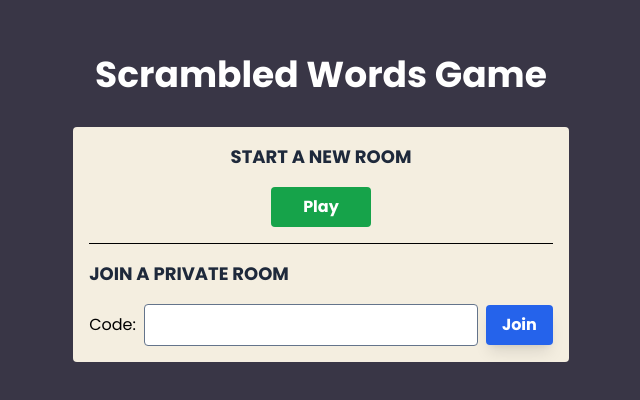
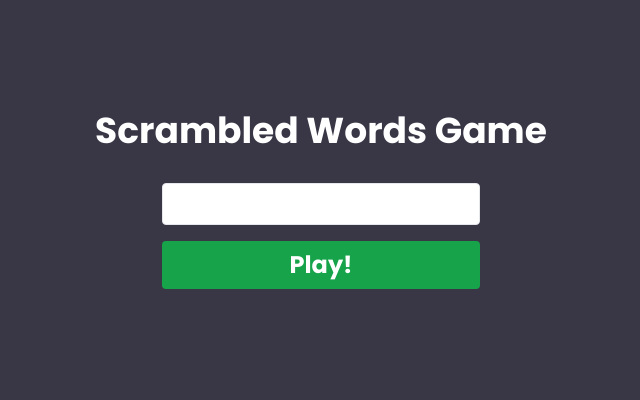
Before and after one commit to Keeeyaan/scramble-words, a React (Vite) app: page / in a window 1280 px wide. Shown: the part 192-592 px from the top of the page, without its empty margins (319-959 px from the left). Built offline with nearby package versions, Linux system fonts and the light colour scheme; no server answers.

Commit message:
added createNewGame functionality and update UI

```diff
--- a/src/components/Game.tsx
+++ /dev/null
@@ -1,75 +0,0 @@
-import { useState, useEffect, SetStateAction } from 'react';
-import io from 'socket.io-client';
-
-const socket = io('http://localhost:4000');
-
-const Game = () => {
-  const [scrambledWord, setScrambledWord] = useState('');
-  const [originalWord, setOriginalWord] = useState('');
-  const [userInput, setUserInput] = useState('');
-  const [score, setScore] = useState(0);
-
-  const fetchRandomWord = () => {
-    // Fetch a random word from Wordnik API or use your own word list
-    // For demonstration purposes, using a static word list
-    const words = ['apple', 'banana', 'cherry', 'orange', 'grape'];
-    const word = words[Math.floor(Math.random() * words.length)];
-    setOriginalWord(word);
-    setScrambledWord(scrambleWord(word));
-  };
-
-  const scrambleWord = (word: string): string => {
-    let scrambled = word
-      .split('')
-      .sort(() => Math.random() - 0.5)
-      .join('');
-    return scrambled === word ? scrambleWord(word) : scrambled;
-  };
-
-  const checkAnswer = () => {
-    console.log(userInput, scrambledWord);
-    if (userInput === originalWord) {
-      setScore((score) => score + 1);
-      fetchRandomWord();
-      socket.emit('answer', 'world');
-    }
-    setUserInput('');
-  };
-
-  const handleInputChange = (event: {
-    target: { value: SetStateAction<string> };
-  }) => {
-    setUserInput(event.target.value);
-  };
-
-  const handleKeyPress = (event: { key: string }) => {
-    if (event.key === 'Enter') {
-      console.log('test');
-
-      checkAnswer();
-    }
-  };
-
-  useEffect(() => {
-    // Fetch words and set a random scrambled word
-    fetchRandomWord();
-  }, []);
-
-  return (
-    <div className="min-h-screen justify-center flex items-center">
-      <div className="flex flex-col justify-center items-center">
-        <h1 className="text-white font-bold text-3xl mb-4">{scrambledWord}</h1>
-        <input
-          className="bg-slate-400 p-2 rounded-sm"
-          type="text"
-          value={userInput}
-          onChange={handleInputChange}
-          onKeyDown={handleKeyPress}
-        />
-        <h3>Score: {score}</h3>
-      </div>
-    </div>
-  );
-};
-
-export default Game;
--- a/src/components/Menu.tsx
+++ b/src/components/Menu.tsx
@@ -1,34 +1,41 @@
-const Menu = () => {
+import { useRef } from 'react';
+import { useNavigate } from 'react-router-dom';
+import { v4 as uuidv4 } from 'uuid';
+import { socket } from '../connections/socket';
+
+const Menu = ({ playerName, setPlayerName }: any) => {
+  const navigate = useNavigate();
+  const nameInputRef = useRef<any>();
+
+  const handleCreateNewGame = () => {
+    const newGameRoomId = uuidv4();
+    const nameInput = nameInputRef.current.value;
+
+    if (nameInput) {
+      setPlayerName(nameInput);
+    }
+
+    socket.emit('createNewGame', newGameRoomId);
+    navigate(`/${newGameRoomId}`);
+  };
+
   return (
     <div className="flex flex-col items-center justify-center min-h-screen ">
-      <h1 className="text-4xl font-bold mb-8 text-white">
+      <h1 className="text-4xl font-bold mb-4 text-white">
         Scrambled Words Game
       </h1>
-      <div className="bg-[#F4EEE0] text-center p-4 rounded">
-        <h1 className="text-slate-800 text-lg mb-4 font-bold uppercase">
-          Start a new room
-        </h1>
+      <div className="justify-center gap-4 p-4 rounded w-[350px] flex flex-col">
+        <input
+          ref={nameInputRef}
+          className="p-2 rounded border font-medium"
+          placeholder={playerName}
+        />
         <button
-          className="bg-green-600 text-white font-bold py-2 px-8 rounded mb-4 transition-all hover:bg-green-500"
-          onClick={() => console.log('c')}
+          className="bg-green-600 text-white text-2xl font-bold py-2 px-8 rounded transition-all hover:bg-green-500"
+          onClick={handleCreateNewGame}
         >
-          Play
+          Play!
         </button>
-
-        <hr className="border-black" />
-        <h1 className="text-start text-slate-800 text-lg my-4 font-bold uppercase">
-          Join a private room
-        </h1>
-        <div className="flex items-center gap-2 justify-center">
-          <p>Code:</p>
-          <input className="p-2 border border-slate-500 rounded" />
-          <button
-            className="bg-blue-600 text-white transition-all font-bold py-2 px-4 rounded shadow-lg hover:bg-blue-500"
-            onClick={() => console.log('j')}
-          >
-            Join
-          </button>
-        </div>
       </div>
     </div>
   );
```
